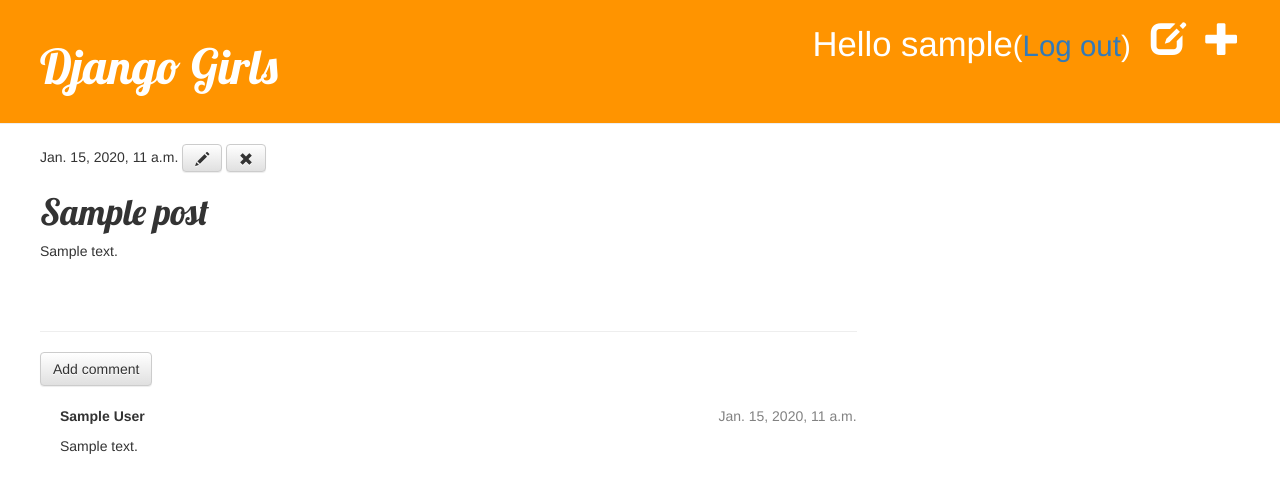
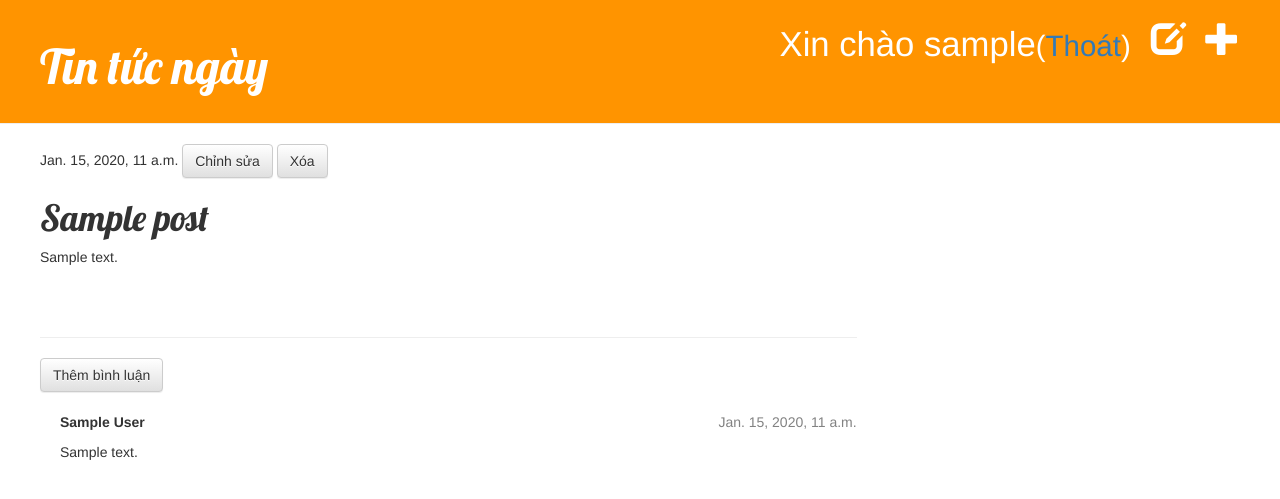
Before and after one commit to kiemrong08/my-first-blog, a Django app: page /post/1/ in a window 1280 px wide. Shown: the top 499 px of the page. Run offline with Django 3.2, Linux system fonts and the light colour scheme; a user stored in the database is signed in; tables that the repository leaves empty hold one stand-in row (values such as "Sample post"); some libraries are stand-ins or nearby versions.

```diff
--- a/mysite/blog/forms.py
+++ b/mysite/blog/forms.py
@@ -1,6 +1,8 @@
 from django import forms
 
-from .models import Post, Comment
+from .models import Post
+from .models import Comment
+
 
 class PostForm(forms.ModelForm):
 
--- a/mysite/blog/templates/blog/add_comment_to_post.html
+++ b/mysite/blog/templates/blog/add_comment_to_post.html
@@ -1,9 +1,9 @@
 {% extends 'blog/base.html' %}
 
 {% block content %}
-    <h1>New comment</h1>
+    <h1>Thêm bình luận</h1>
     <form method="POST" class="post-form">{% csrf_token %}
         {{ form.as_p }}
-        <button type="submit" class="save btn btn-default">Send</button>
+        <button type="submit" class="save btn btn-default">Lưu</button>
     </form>
 {% endblock %}
--- a/mysite/blog/templates/blog/base.html
+++ b/mysite/blog/templates/blog/base.html
@@ -4,7 +4,8 @@
         <title>Django Girls blog</title>
         <link rel="stylesheet" href="//maxcdn.bootstrapcdn.com/bootstrap/3.2.0/css/bootstrap.min.css">
         <link rel="stylesheet" href="//maxcdn.bootstrapcdn.com/bootstrap/3.2.0/css/bootstrap-theme.min.css">
-        <link href='//fonts.googleapis.com/css?family=Lobster&subset=latin,latin-ext' rel='stylesheet' type='text/css'>
+        <link href='http://fonts.googleapis.com/css?family=Lobster&subset=latin-ext,vietnamese' rel='stylesheet' type='text/css'>
+        <link href='http://fonts.googleapis.com/css?family=Roboto&subset=latin-ext,vietnamese' rel='stylesheet' type='text/css'>
         <link rel="stylesheet" href="{% static 'css/blog.css' %}">
     </head>
     <body>
@@ -12,11 +13,11 @@
             {% if user.is_authenticated %}
             <a href="{% url 'post_new' %}" class="top-menu"><span class="glyphicon glyphicon-plus"></span></a>
             <a href="{% url 'post_draft_list' %}" class="top-menu"><span class="glyphicon glyphicon-edit"></span></a>
-            <p class="top-menu">Hello {{ user.username }}<small>(<a href="{% url 'django.contrib.auth.views.logout' %}">Log out</a>)</small></p>
+            <p class="top-menu"> Xin chào {{ user.username }}<small>(<a href="{% url 'django.contrib.auth.views.logout' %}">Thoát</a>)</small></p>
             {% else %}
             <a href="{% url 'django.contrib.auth.views.login' %}" class="top-menu"><span class="glyphicon glyphicon-lock"></span></a>
             {% endif %}
-            <h1><a href="{% url 'blog.views.post_list' %}">Django Girls</a></h1>
+            <h1><a href="{% url 'blog.views.post_list' %}">Tin tức ngày</a></h1>
         </div>
         <div class="content">
             <div class="row">
--- a/mysite/blog/templates/blog/post_detail.html
+++ b/mysite/blog/templates/blog/post_detail.html
@@ -5,15 +5,15 @@
     	{% if post.published_date %}
     	    {{ post.published_date }}
     	{% else %}
-    	    <a class="btn btn-default" href="{% url 'blog.views.post_publish' pk=post.pk %}">Publish</a>
+    	    <a class="btn btn-default" href="{% url 'blog.views.post_publish' pk=post.pk %}">Xuất bản</a>
     	{% endif %}
-        	<a class="btn btn-default" href="{% url 'post_edit' pk=post.pk %}"><span class="glyphicon glyphicon-pencil"></span></a>
-        	<a class="btn btn-default" href="{% url 'post_remove' pk=post.pk %}"><span class="glyphicon glyphicon-remove"></span></a>
+        	<a class="btn btn-default" href="{% url 'post_edit' pk=post.pk %}"><!-- <span class="glyphicon glyphicon-pencil"></span> -->Chỉnh sửa</a>
+        	<a class="btn btn-default" href="{% url 'post_remove' pk=post.pk %}"><!-- <span class="glyphicon glyphicon-remove"></span> -->Xóa</a>
         <h1>{{ post.title }}</h1>
         <p>{{ post.text|linebreaks }}</p>
     </div>
     <hr>
-    <a class="btn btn-default" href="{% url 'add_comment_to_post' pk=post.pk %}">Add comment</a>
+    <a class="btn btn-default" href="{% url 'add_comment_to_post' pk=post.pk %}">Thêm bình luận</a>
     {% for comment in post.comments.all %}
         {% if user.is_authenticated or comment.approved %}
         <div class="comment">
@@ -29,6 +29,6 @@
         </div>
         {% endif %}
     {% empty %}
-        <p>No comments here yet :(</p>
+        <p>Chưa có bình luận nào</p>
     {% endfor %}
 {% endblock %}
--- a/mysite/blog/templates/blog/post_draft_list.html
+++ b/mysite/blog/templates/blog/post_draft_list.html
@@ -3,7 +3,7 @@
 {% block content %}
     {% for post in posts %}
         <div class="post">
-            <p class="date">created: {{ post.created_date|date:'d-m-Y' }}</p>
+            <p class="date">Ngày viết bài: {{ post.created_date|date:'d-m-Y' }}</p>
             <h1><a href="{% url 'blog.views.post_detail' pk=post.pk %}">{{ post.title }}</a></h1>
             <p>{{ post.text|truncatechars:200 }}</p>
         </div>
--- a/mysite/blog/templates/blog/post_edit.html
+++ b/mysite/blog/templates/blog/post_edit.html
@@ -1,9 +1,9 @@
 {% extends 'blog/base.html' %}
 
 {% block content %}
-    <h1>New post</h1>
+    <h1>Cập nhật, chỉnh sửa bài viết</h1>
     <form method="POST" class="post-form">{% csrf_token %}
         {{ form.as_p }}
-        <button type="submit" class="save btn btn-default">Save</button>
+        <button type="submit" class="save btn btn-default">Lưu</button>
     </form>
 {% endblock %}
--- a/mysite/blog/templates/blog/post_list.html
+++ b/mysite/blog/templates/blog/post_list.html
@@ -8,7 +8,7 @@
         </div>
         <h1><a href="{% url 'blog.views.post_detail' pk=post.pk %}">{{ post.title }}</a></h1>
         <p>{{ post.text|linebreaks }}</p>
-        <a href="{% url 'blog.views.post_detail' pk=post.pk %}">Comments: {{ post.approved_comments.count }}</a>
+        <a href="{% url 'blog.views.post_detail' pk=post.pk %}">Bình luận: {{ post.approved_comments.count }}</a>
     </div>
 {% endfor %}
 {% endblock content %}
```
